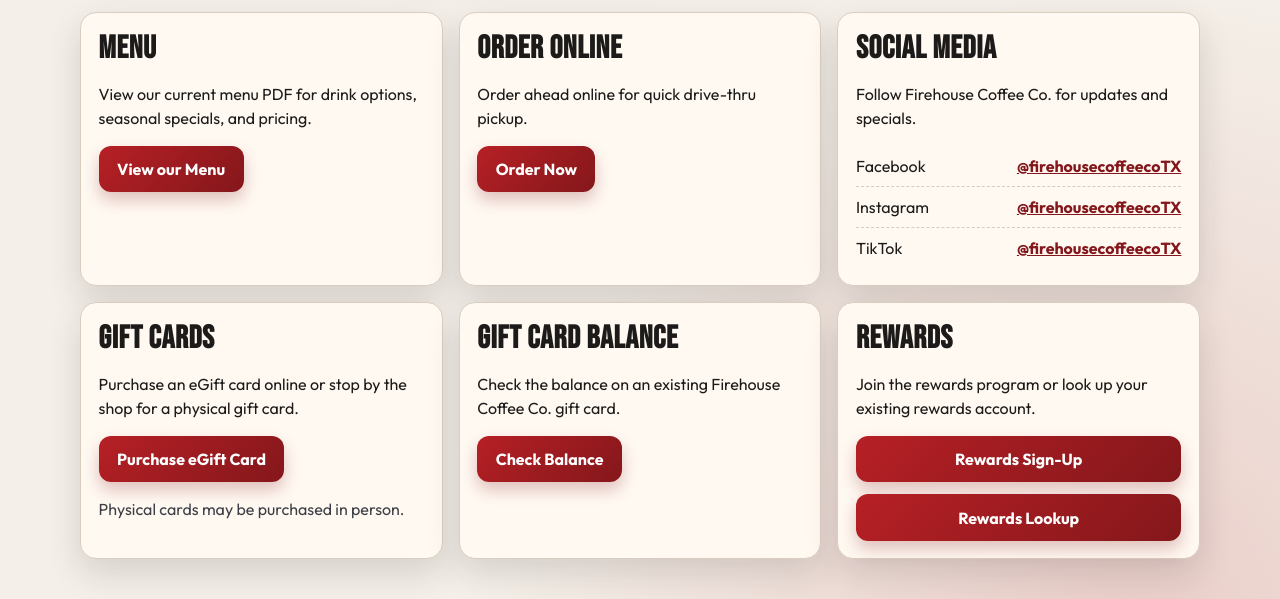
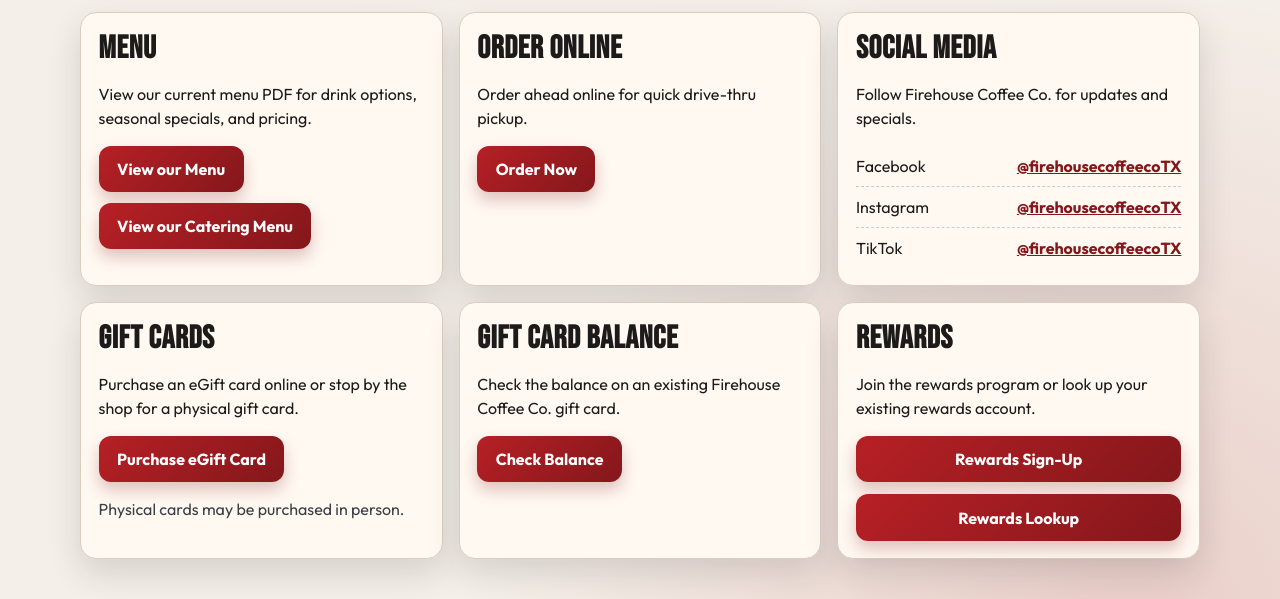
Before and after one commit to IgnisAlienus/Coffee-Site, a plain HTML site: page index.html in a window 1280 px wide. Shown: the part 1000-1599 px from the top of the page. Drawn offline with Linux system fonts and the light colour scheme.

Commit message:
add catering menu

```diff
--- a/index.html
+++ b/index.html
@@ -125,7 +125,12 @@
               View our current menu PDF for drink options, seasonal specials,
               and pricing.
             </p>
-            <a class="primary-btn" href="menu">View our Menu</a>
+            <div class="menu-actions">
+              <a class="primary-btn" href="menu">View our Menu</a>
+              <a class="primary-btn" href="CateringMenu.pdf"
+                >View our Catering Menu</a
+              >
+            </div>
           </article>
 
           <article class="panel" id="order">
--- a/styles.css
+++ b/styles.css
@@ -363,6 +363,13 @@ h1 {
   animation: riseFade 620ms ease-out both;
 }
 
+.menu-actions {
+  display: flex;
+  flex-direction: column;
+  align-items: flex-start;
+  gap: 0.65rem;
+}
+
 .panel:nth-of-type(2) {
   animation-delay: 120ms;
 }
```
Also changed, not shown: 1 other file.
